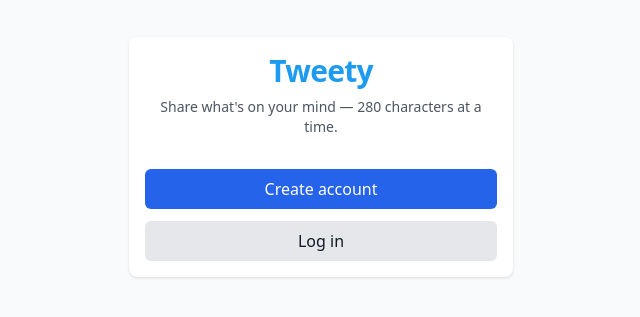
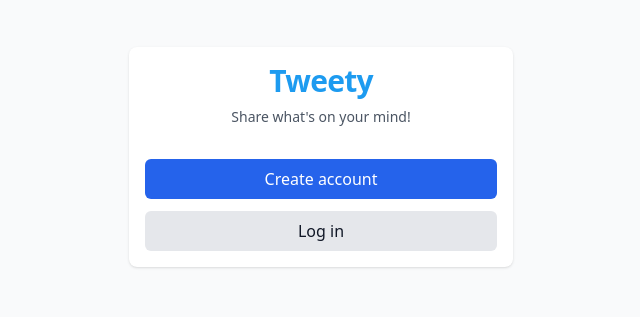
Before and after one commit to Fatemehrshd/Tweety, a Next.js app in the folder frontend/: page / in a window 1280 px wide. Shown: the part 243-560 px from the top of the page, without its empty margins (319-959 px from the left). Built offline with nearby package versions, Linux system fonts and the light colour scheme; no server answers.

Commit message:
chore(frontend): shorten landing tagline

```diff
--- a/frontend/app/page.tsx
+++ b/frontend/app/page.tsx
@@ -31,7 +31,7 @@ export default function HomePage() {
       <div className="card w-full max-w-sm p-8 text-center">
         <h1 className="text-3xl font-extrabold tracking-tight text-brand-500">Tweety</h1>
         <p className="mt-2 mb-8 text-sm text-gray-600">
-          Share what&apos;s on your mind — 280 characters at a time.
+          Share what&apos;s on your mind!
         </p>
         <div className="flex flex-col gap-3">
           <Link href="/register" className={`btn btn-primary ${focusRing}`}>
```
